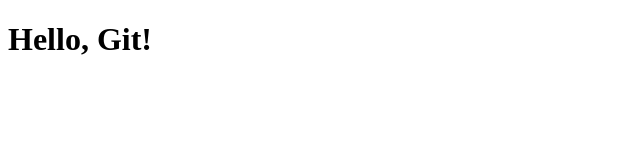
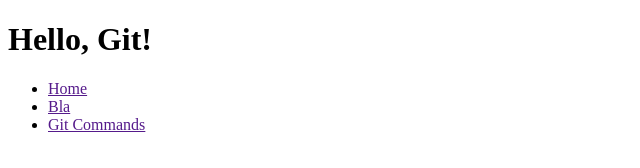
Before and after one commit to ReynkeDeVos/wdg23-git-intro, a plain HTML site: page index.html in a window 1280 px wide. Shown: the whole page, without its empty margins (0-640 px from the left). Drawn offline with Linux system fonts and the light colour scheme.

Commit message:
add header

```diff
--- a/index.html
+++ b/index.html
@@ -7,5 +7,14 @@
   </head>
   <body>
     <h1>Hello, Git!</h1>
+    <header>
+      <nav>
+        <ul>
+          <li><a href="">Home</a></li>
+          <li><a href="">Bla</a></li>
+          <li><a href="">Git Commands</a></li>
+        </ul>
+      </nav>
+    </header>
   </body>
 </html>
```
